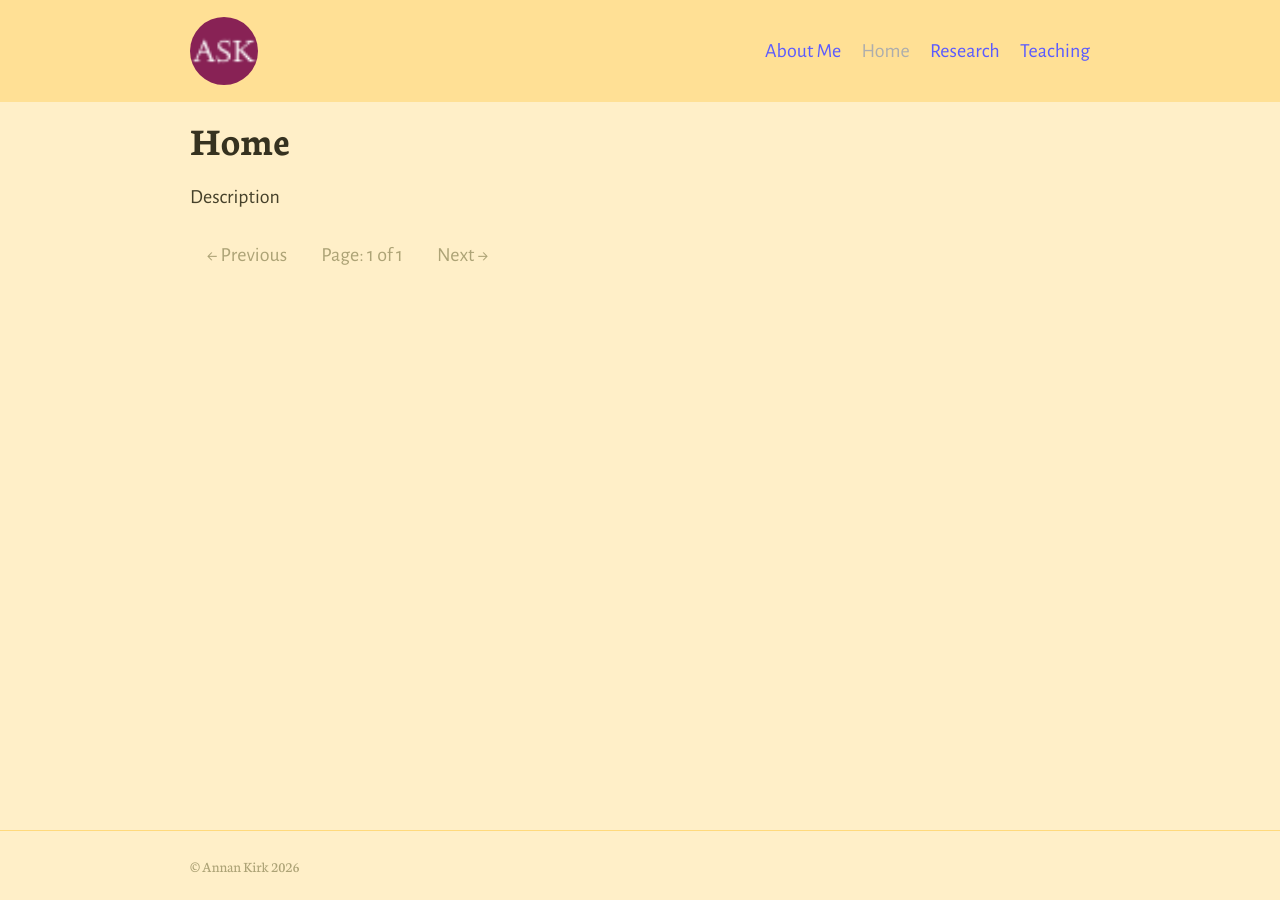
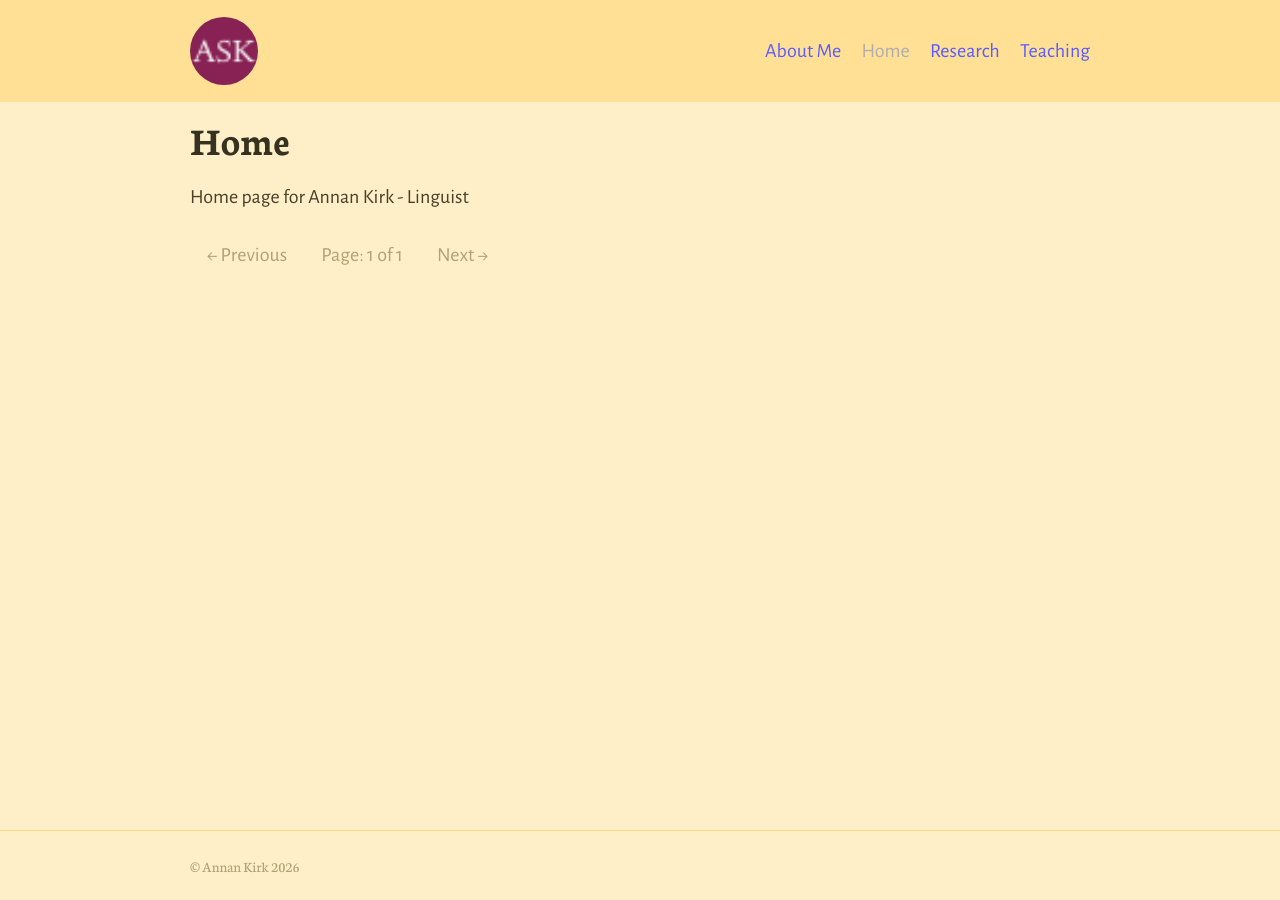
Before and after one commit to annankirk/annankirk.github.io, a Jekyll site: the page built from index.html, in a window 1280 px wide. Built offline with Jekyll 4.4.1, drawn with Linux system fonts in a browser that asks for light colours; the list of posts is cut into pages by our own code.

Commit message:
Update _config.yml

```diff
--- a/_config.yml
+++ b/_config.yml
@@ -39,7 +39,7 @@ collections:
   posts:
     title: Home # Needed for Siteleaf
     output: false
-    description: "Description" # The post list page content
+    description: "Home page for Annan Kirk - Linguist" # The post list page content
 
 # 6. Jekyll collections settings
 defaults:
```
